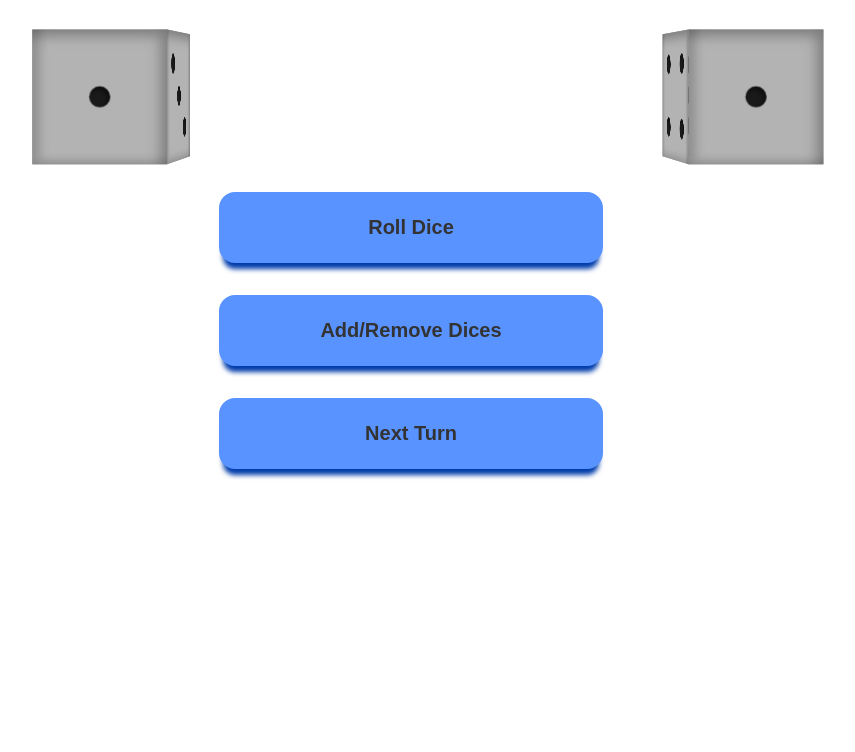
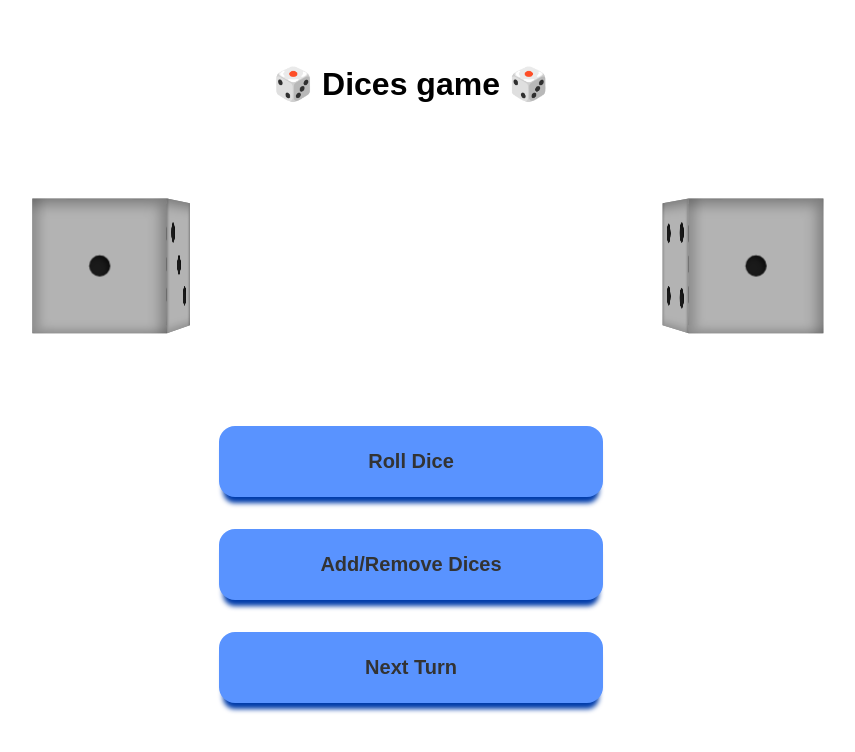
Before and after one commit to Djkde01/Dice-Roll, a React app: page / in a window 1280 px wide. Shown: the top 752 px of the page, without its empty margins (229-1084 px from the left). Built offline with nearby package versions, Linux system fonts and the light colour scheme.

Commit message:
[STYLE] Page Layout

```diff
--- a/src/components/Dice.jsx
+++ b/src/components/Dice.jsx
@@ -28,7 +28,16 @@ const Dice = () => {
     document.getElementById("roll-button").addEventListener("click", rollDice);
   }, []);
   return (
-    <div>
+    <main className="main-game">
+      <h1>
+        <span role="img" aria-label="dice">
+          🎲
+        </span>
+        {" Dices game "}
+        <span role="img" aria-label="dice">
+          🎲
+        </span>
+      </h1>
       <div className="dice">
         <ol className="die-list even-roll" data-roll="1" id="die-1">
           {[...Array(6)].map((value, index) => (
@@ -42,7 +51,7 @@ const Dice = () => {
         </ol>
       </div>
       <NavBar />
-    </div>
+    </main>
   );
 };
 
--- a/src/styles/components/Dice.css
+++ b/src/styles/components/Dice.css
@@ -1,3 +1,11 @@
+.main-game {
+  text-align: center;
+  display: flex;
+  flex-direction: column;
+  height: 100vh;
+  justify-content: space-evenly;
+}
+
 .dice {
   display: grid;
   grid-gap: 2rem;
```
